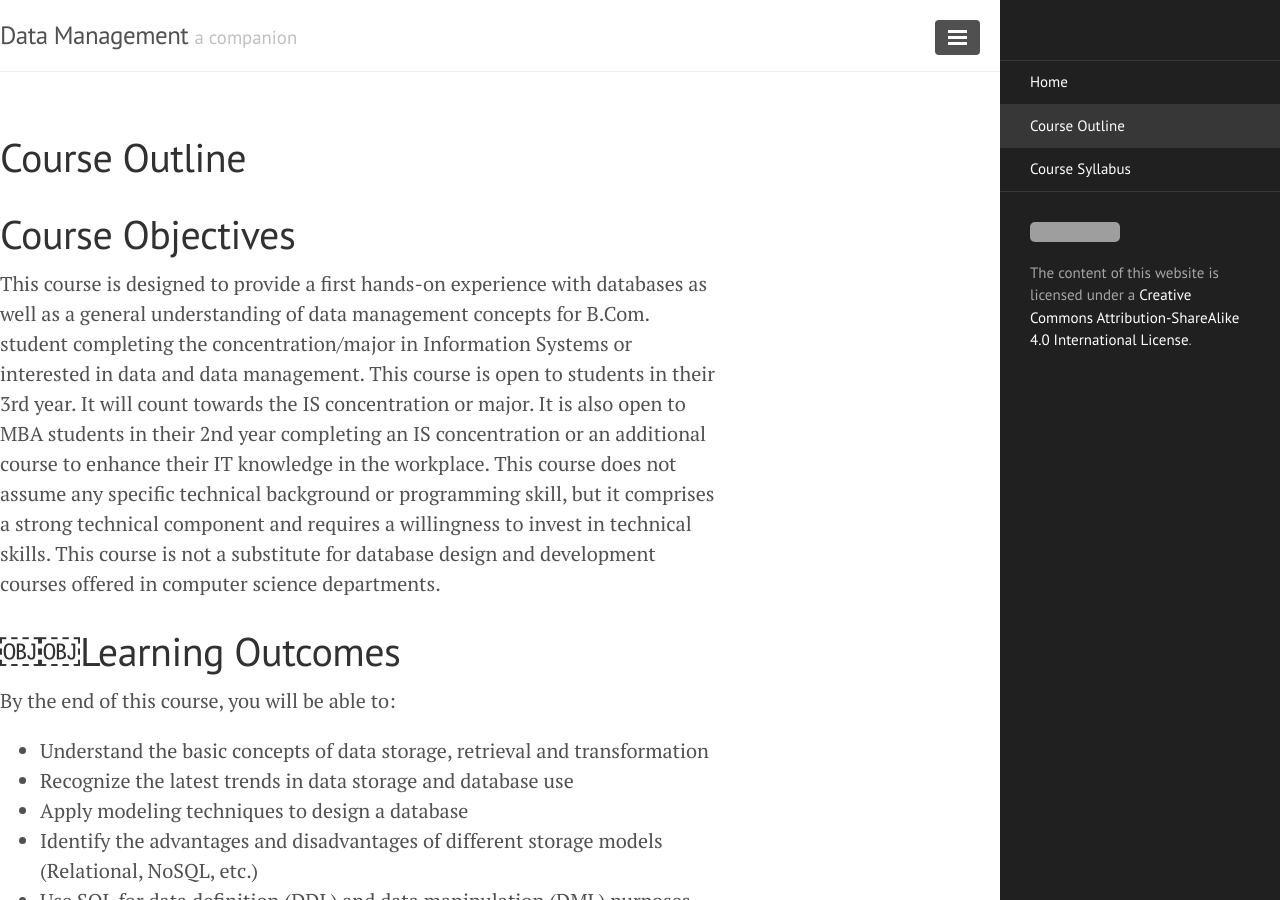
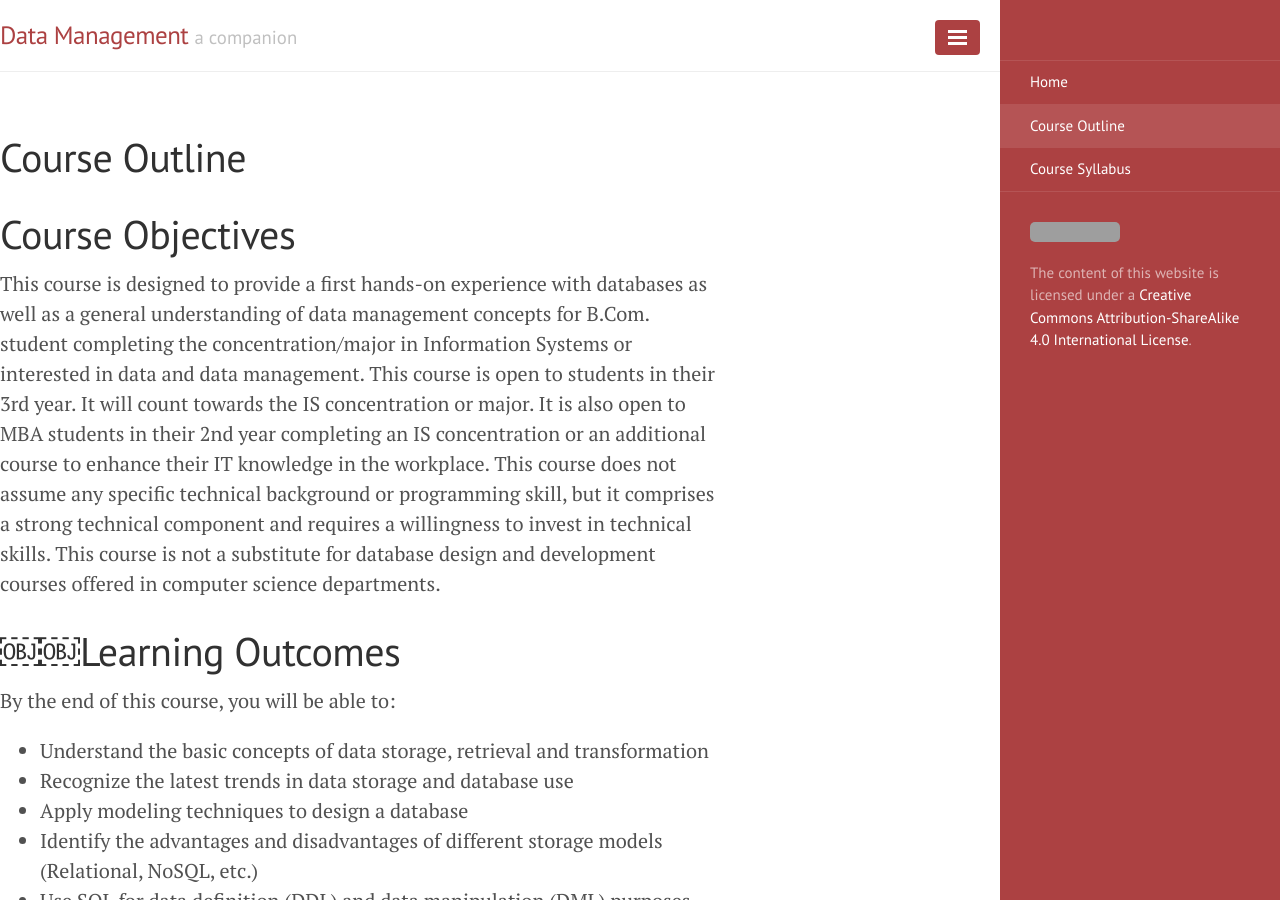
Before and after one commit to retrography/data-management, a Jekyll site: the page built from outline.md, in a window 1280 px wide and 900 px high. Built offline with Jekyll 4.4.1, drawn with Linux system fonts in a browser that asks for light colours; Markdown is read by kramdown in place of the engine named in the settings; grey boxes are pictures that could not be loaded.

Commit message:
color update

```diff
--- a/_layouts/default.html
+++ b/_layouts/default.html
@@ -3,7 +3,7 @@
 
   {% include head.html %}
 
-  <body class="layout-reverse">
+  <body class="layout-reverse theme-base-08">
 
     {% include sidebar.html %}
 
```
